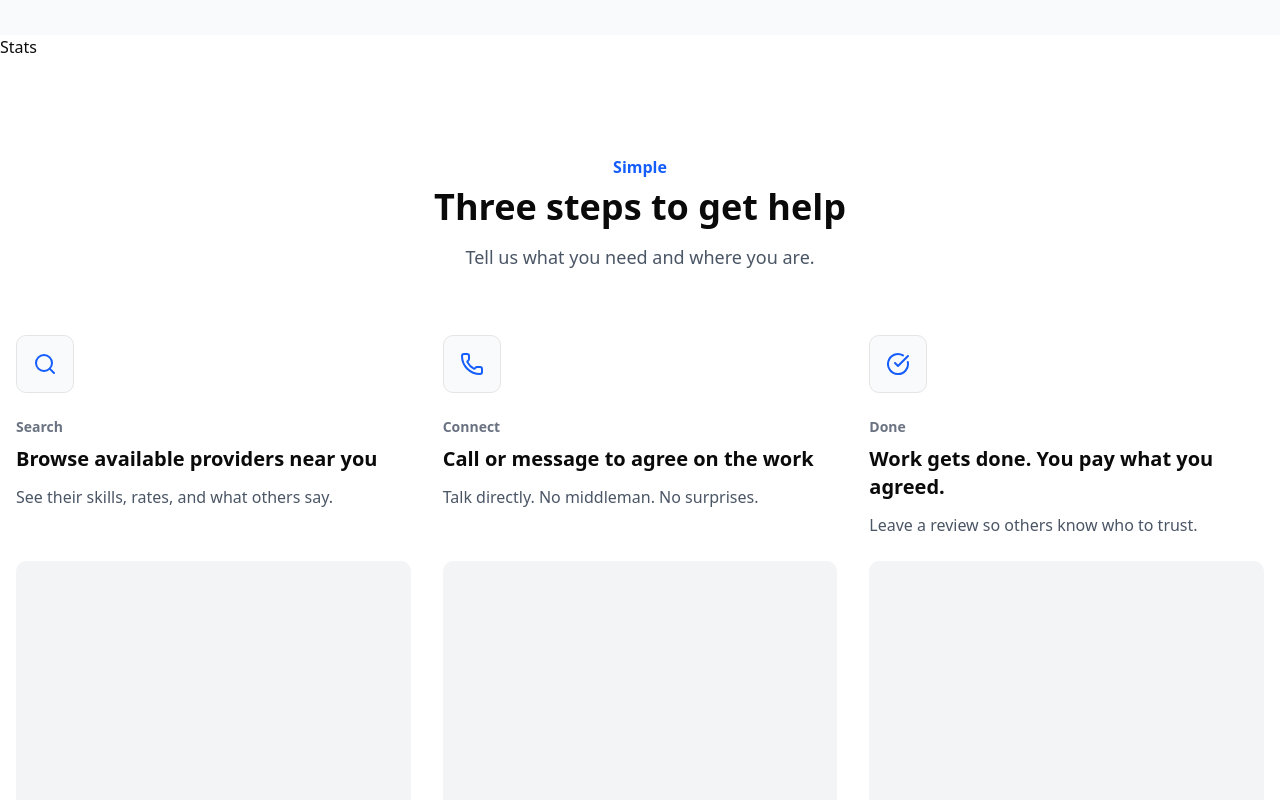
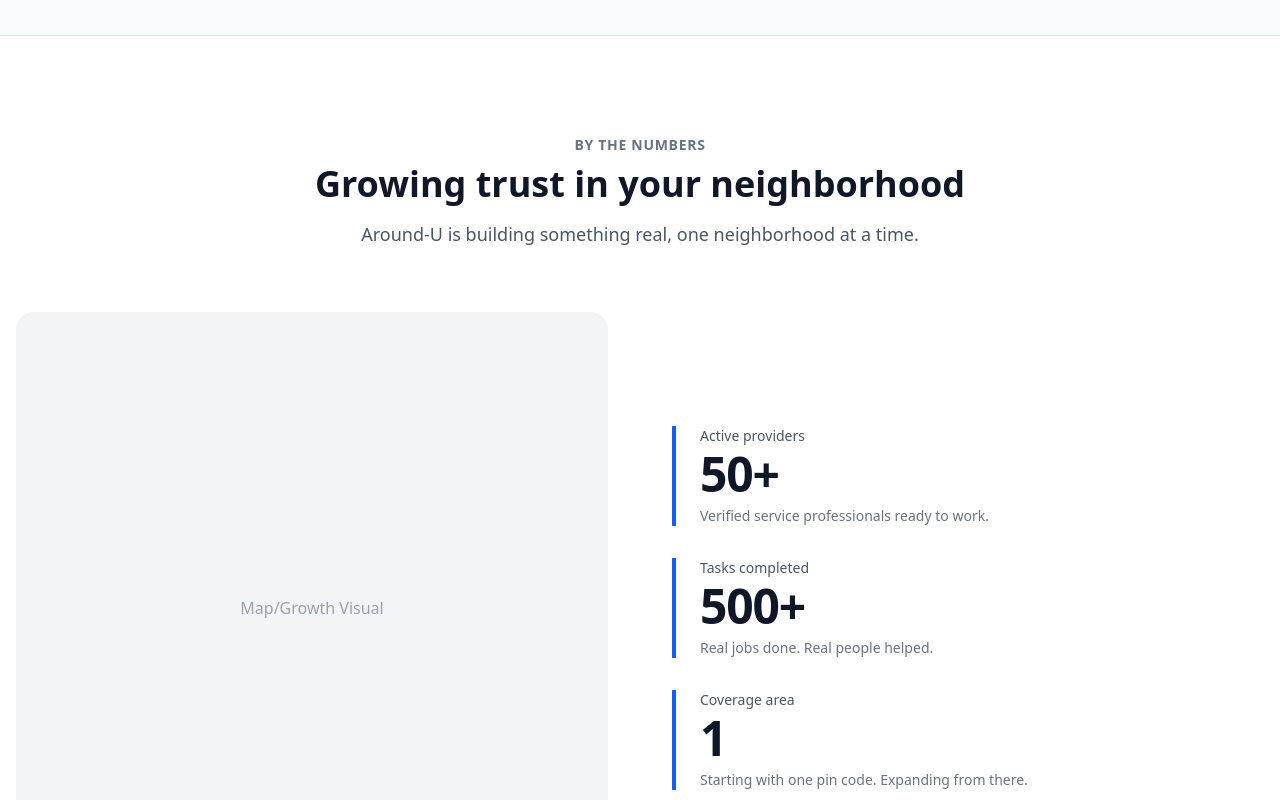
Before and after one commit to mayanksaini18/Around-U, a Next.js app in the folder client/: page / in a window 1280 px wide. Shown: the part 1840-2640 px from the top of the page. Built offline with nearby package versions, Linux system fonts and the light colour scheme.

Commit message:
stats component ui

```diff
--- a/client/components/sections/Stats.tsx
+++ b/client/components/sections/Stats.tsx
@@ -1,9 +1,40 @@
-import React from 'react'
+// components/sections/Stats.tsx
+export default function Stats() {
+  return (
+    <section className="py-24 bg-white border-y">
+      <div className="container mx-auto px-4">
+        <div className="text-center mb-16">
+          <span className="font-semibold text-sm uppercase tracking-wider text-gray-500">By the numbers</span>
+          <h2 className="mt-2 text-3xl font-bold sm:text-4xl text-gray-900">Growing trust in your neighborhood</h2>
+          <p className="mt-4 text-lg text-gray-600">Around-U is building something real, one neighborhood at a time.</p>
+        </div>
 
-const Stats = () => {
-  return (
-    <div>Stats</div>
-  )
+        <div className="grid gap-8 lg:grid-cols-2 lg:gap-16 items-center">
+          {/* Image Side */}
+          <div className="bg-gray-100 rounded-2xl aspect-square flex items-center justify-center">
+             <span className="text-gray-400 font-medium">Map/Growth Visual</span>
+          </div>
+
+          {/* Stats Side */}
+          <div className="grid gap-8">
+            <div className="border-l-4 border-blue-600 pl-6">
+              <p className="text-sm font-medium text-gray-600 mb-1">Active providers</p>
+              <p className="text-5xl font-bold tracking-tight text-gray-900">50+</p>
+              <p className="mt-2 text-sm text-gray-500">Verified service professionals ready to work.</p>
+            </div>
+            <div className="border-l-4 border-blue-600 pl-6">
+              <p className="text-sm font-medium text-gray-600 mb-1">Tasks completed</p>
+              <p className="text-5xl font-bold tracking-tight text-gray-900">500+</p>
+              <p className="mt-2 text-sm text-gray-500">Real jobs done. Real people helped.</p>
+            </div>
+            <div className="border-l-4 border-blue-600 pl-6">
+              <p className="text-sm font-medium text-gray-600 mb-1">Coverage area</p>
+              <p className="text-5xl font-bold tracking-tight text-gray-900">1</p>
+              <p className="mt-2 text-sm text-gray-500">Starting with one pin code. Expanding from there.</p>
+            </div>
+          </div>
+        </div>
+      </div>
+    </section>
+  );
 }
-
-export default Stats
```
